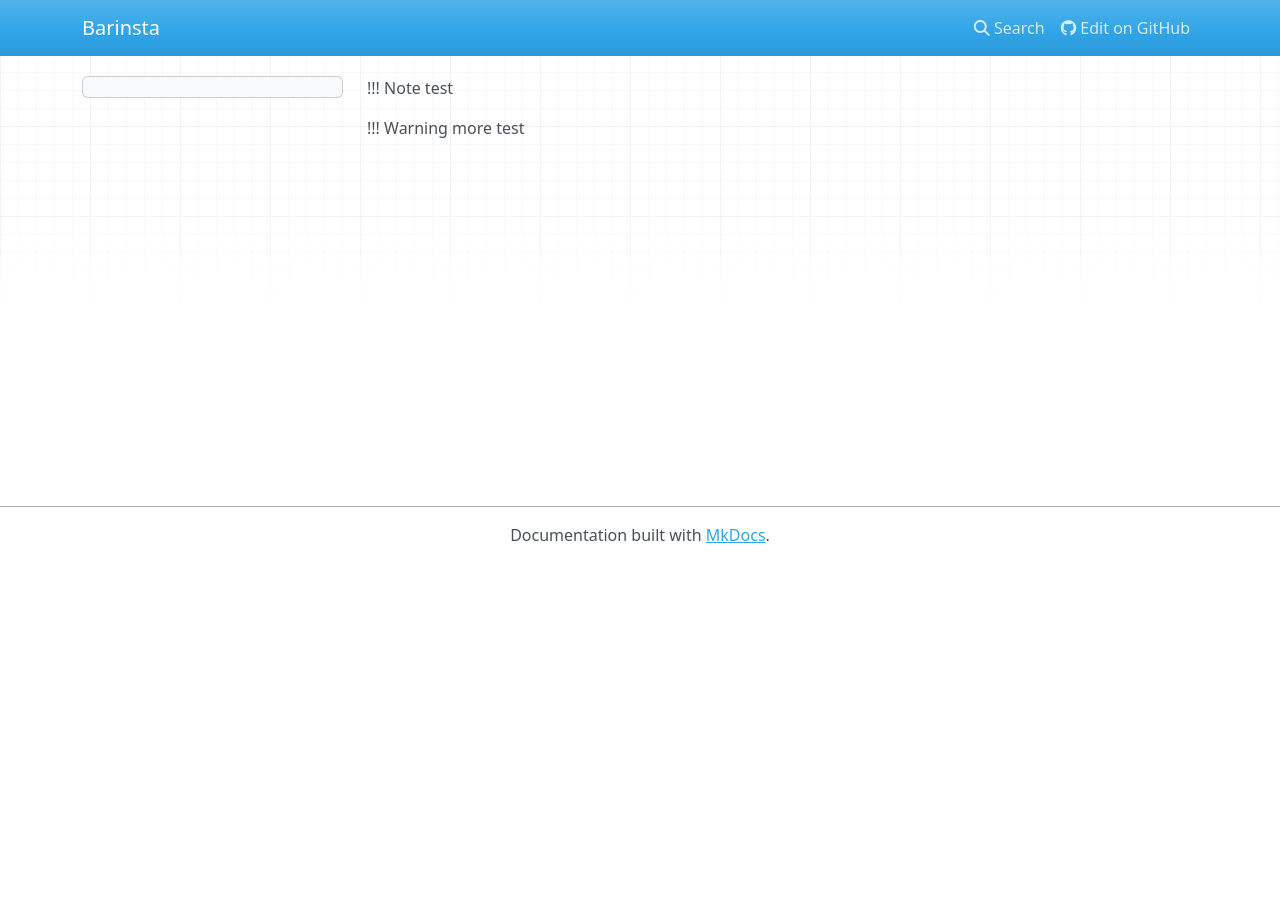
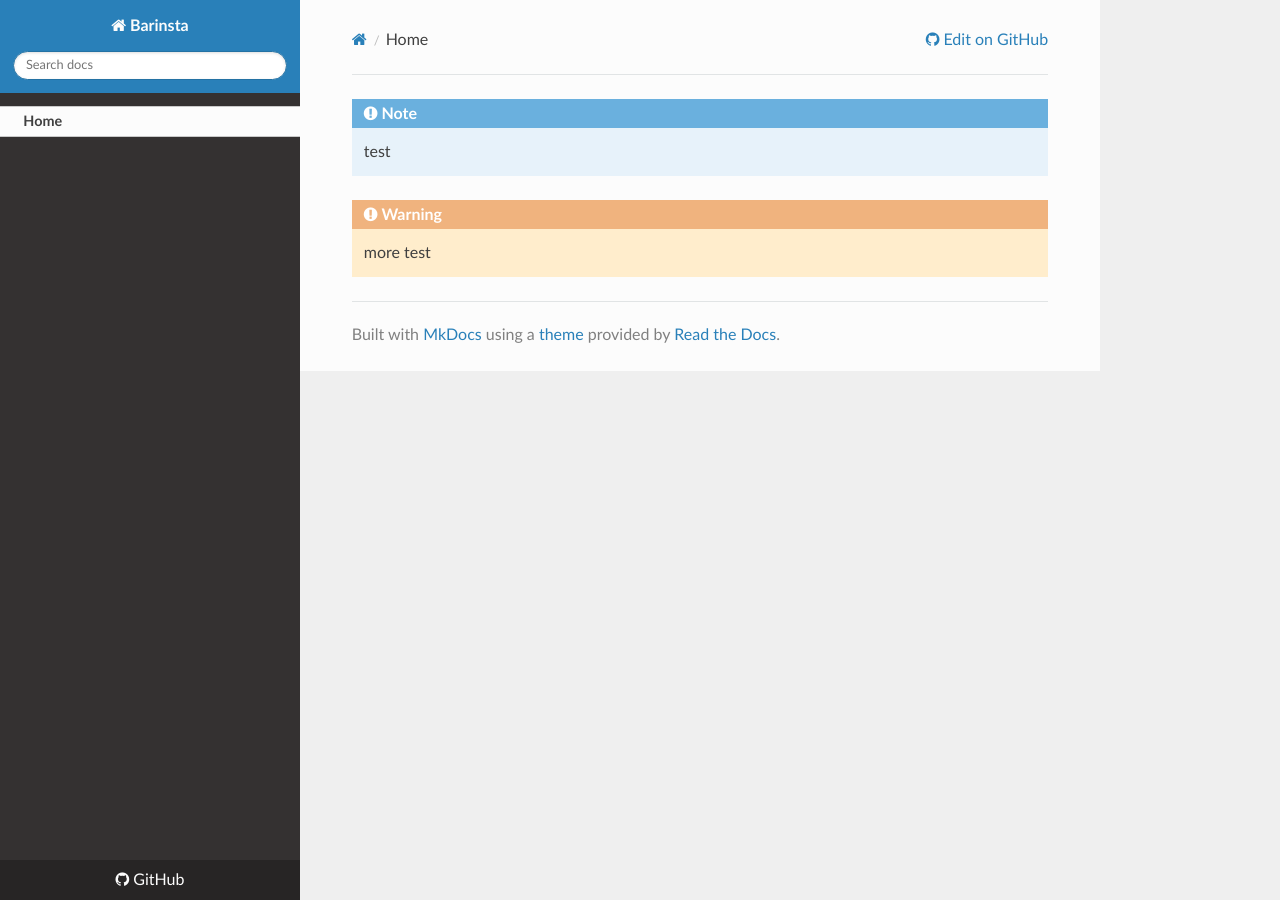
Before and after one commit to austinhuang0131/barinsta-docs, an MkDocs documentation site: the page built from docs/index.md, in a window 1280 px wide. Built offline with MkDocs 1.6.1, drawn with Linux system fonts in a browser that asks for light colours; nearby versions of some CDN libraries.

Commit message:
more init

```diff
--- /dev/null
+++ b/docs/css/extra.css
@@ -0,0 +1,29 @@
+/* https://raw.githubusercontent.com/mkdocs/mkdocs/master/docs/css/extra.css */
+
+div.col-md-9 h1:first-of-type {
+    text-align: center;
+    font-size: 60px;
+    font-weight: 300;
+}
+
+div.col-md-9>p:first-of-type {
+    text-align: center;
+}
+
+div.col-md-9 p.admonition-title:first-of-type {
+    text-align: left;
+}
+
+div.col-md-9 h1:first-of-type .headerlink {
+    display: none;
+}
+
+code.no-highlight {
+    color: black;
+}
+
+/* Definition List styles */
+
+dd {
+    padding-left: 20px;
+}
--- a/mkdocs.yml
+++ b/mkdocs.yml
@@ -1,5 +1,12 @@
 site_name: Barinsta
-repo_url: https://github.com/austinhuang0131/instagrabber
-edit_uri: blob/master/docs/
+repo_url: https://github.com/austinhuang0131/barinsta
+edit_uri: -docs/blob/master/docs/
 nav:
     - Home: index.md
+theme: readthedocs
+
+extra_css:
+    - css/extra.css
+
+markdown_extensions:
+    - admonition
```
Also changed, not shown: readthedocs.yml (renamed from .readthedocs.yml).
